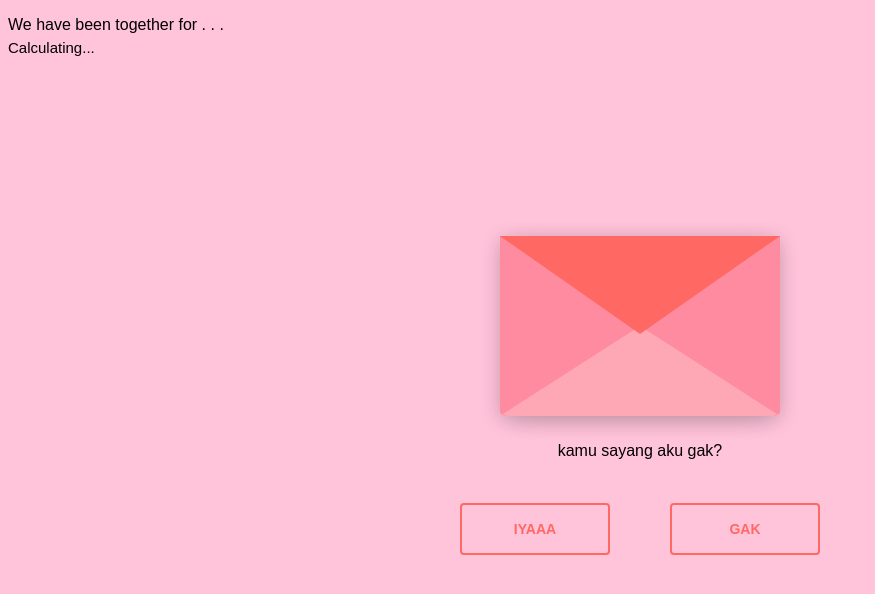
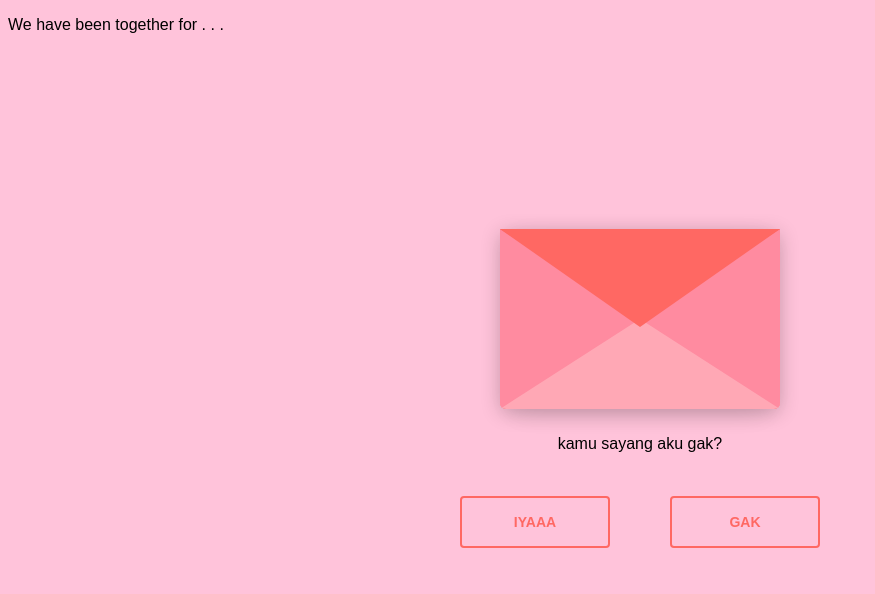
Before and after one commit to elfndz/g, a plain HTML site: page index.html in a window 1280 px wide. Shown: the whole page, without its empty margins (0-875 px from the left). Drawn offline with nearby package versions, Linux system fonts and the light colour scheme.

Commit message:
Update index.html

```diff
--- a/index.html
+++ b/index.html
@@ -10,7 +10,7 @@
     <body>
         <div class="calculate">
             <p>We have been together for . . .</p>
-            <p id="days">Calculating...</p>
+            <p id="days"></p>
           </div>
         <div class="envelope-wrapper">
             <div id="envelope" class="close">
```
